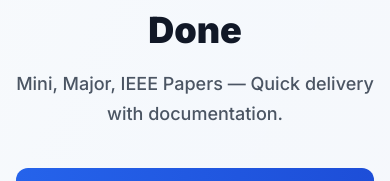
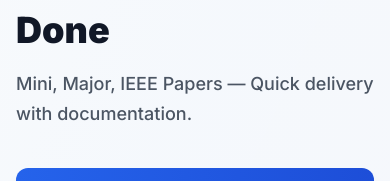
Before and after one commit to abdullahfirdowsi/portfolio-freelance-phase3, a React (Vite) app: page / in a window 390 px wide. Shown: the part 432-613 px from the top of the page. Built offline with nearby package versions, Linux system fonts and the light colour scheme; no server answers.

Commit message:
Update UI fix v1.4

```diff
--- a/src/pages/Home.tsx
+++ b/src/pages/Home.tsx
@@ -75,7 +75,7 @@
         </div>
 
         <div className="container-max px-4 sm:px-6 lg:px-8 relative z-10">
-          <div className="grid grid-cols-1 lg:grid-cols-2 gap-8 lg:gap-16 items-center text-center lg:text-left py-12 lg:py-20 xl:py-24 min-h-screen lg:min-h-[700px]">
+          <div className="grid grid-cols-1 lg:grid-cols-2 gap-8 lg:gap-16 items-center text-left py-12 lg:py-20 xl:py-24 min-h-screen lg:min-h-[700px]">
             <div className="animate-slide-up space-y-6 lg:space-y-8">
               <div className="space-y-4 lg:space-y-6">
                 <div className="inline-flex items-center space-x-2 lg:space-x-3 bg-primary-50 text-primary-700 px-4 py-2 lg:px-5 lg:py-3 rounded-full text-sm lg:text-base font-semibold border border-primary-100">
@@ -105,12 +105,12 @@
                   </h1>
                 </div>
 
-                <p className="text-lg sm:text-xl lg:text-2xl text-gray-600 leading-relaxed max-w-2xl mx-auto lg:mx-0 font-medium">
+                <p className="text-lg sm:text-xl lg:text-2xl text-gray-600 leading-relaxed max-w-2xl font-medium">
                   Mini, Major, IEEE Papers — Quick delivery with documentation.
                 </p>
               </div>
 
-              <div className="flex flex-col sm:flex-row gap-4 lg:gap-6 items-stretch justify-center lg:justify-start pt-4">
+              <div className="flex flex-col sm:flex-row gap-4 lg:gap-6 items-stretch pt-4">
                 <Link
                   to="/projects"
                   className="group bg-gradient-to-r from-primary-600 to-primary-700 hover:from-primary-700 hover:to-primary-800 text-white px-6 py-3 lg:px-8 lg:py-4 rounded-xl font-bold text-lg lg:text-xl transition-all duration-300 transform hover:scale-105 hover:shadow-xl flex items-center justify-center space-x-2 lg:space-x-3 shadow-lg"
```
